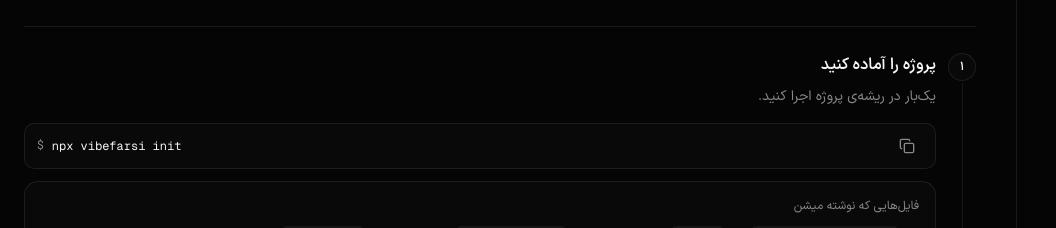
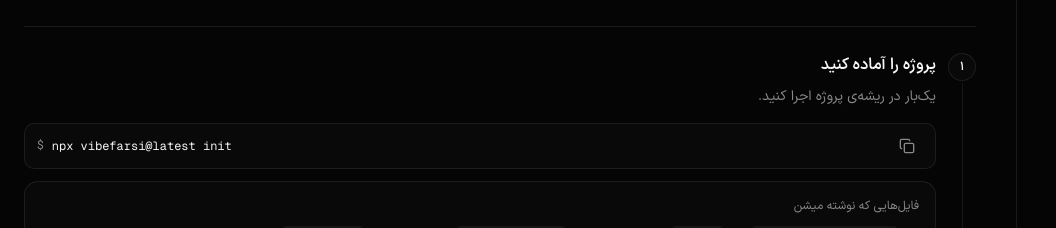
Before and after one commit to TronIsHere/vibafarsiui, a Next.js app: page /docs in a window 1280 px wide. Shown: the part 1060-1288 px from the top of the page, without its empty margins (0-1056 px from the left). Built offline with nearby package versions, Linux system fonts and the light colour scheme.

Commit message:
chore: fix npx command to latest

```diff
--- a/app/(docs)/docs/page.tsx
+++ b/app/(docs)/docs/page.tsx
@@ -18,7 +18,7 @@
   path: "/docs",
 });
 
-const CLI_INIT = "npx vibefarsi init";
+const CLI_INIT = "npx vibefarsi@latest init";
 const CLI_ADD = "npx vibefarsi add button calendar price";
 const CLI_LIST = "npx vibefarsi list";
 
--- a/lib/faq.ts
+++ b/lib/faq.ts
@@ -24,7 +24,7 @@
   {
     id: "install",
     q: "چطور نصب کنم؟",
-    a: "دو دستور: npx vibefarsi init بعد npx vibefarsi add button calendar. راهنمای کامل در صفحه‌ی شروع سریع است.",
+    a: "دو دستور: npx vibefarsi@latest init بعد npx vibefarsi add button calendar. راهنمای کامل در صفحه‌ی شروع سریع است.",
   },
   {
     id: "mcp",
--- a/lib/llms-txt.ts
+++ b/lib/llms-txt.ts
@@ -32,7 +32,7 @@
 
 ## Install
 \`\`\`
-npx vibefarsi init
+npx vibefarsi@latest init
 npx vibefarsi add button calendar price
 npx vibefarsi list
 \`\`\`
--- a/lib/site.ts
+++ b/lib/site.ts
@@ -157,7 +157,7 @@
         "@type": "HowToStep",
         position: 1,
         name: "پروژه را آماده کنید",
-        text: "یک‌بار در ریشه‌ی پروژه npx vibefarsi init را اجرا کنید تا جهت راست‌چین، فونت و توکن‌های تم نوشته شوند.",
+        text: "یک‌بار در ریشه‌ی پروژه npx vibefarsi@latest init را اجرا کنید تا جهت راست‌چین، فونت و توکن‌های تم نوشته شوند.",
         url: absUrl("/docs#cli"),
       },
       {
--- a/packages/cli/package.json
+++ b/packages/cli/package.json
@@ -1,6 +1,6 @@
 {
   "name": "vibefarsi",
-  "version": "0.1.0",
+  "version": "0.1.1",
   "description": "Add RTL Persian components, fonts, and Graphite tokens to a React app.",
   "keywords": ["persian", "farsi", "rtl", "react", "tailwind", "components", "jalali"],
   "license": "MIT",
--- a/packages/cli/src/args.ts
+++ b/packages/cli/src/args.ts
@@ -1,8 +1,10 @@
+import { DEFAULT_REGISTRY } from "./registry.js";
+
 export type Flags = {
   command: string;
   positionals: string[];
   cwd: string;
-  registry?: string;
+  registry: string;
   font: "vazirmatn" | "iransans";
   theme: string;
   yes: boolean;
@@ -18,6 +20,7 @@
     command: "",
     positionals: [],
     cwd: process.cwd(),
+    registry: process.env.VIBEFARSI_REGISTRY || process.env.VIBEFARSI_URL || DEFAULT_REGISTRY,
     font: "vazirmatn",
     theme: "graphite",
     yes: false,
@@ -58,7 +61,7 @@
         flags.cwd = next() ?? flags.cwd;
         break;
       case "--registry":
-        flags.registry = next();
+        flags.registry = next() ?? flags.registry;
         break;
       case "--font": {
         const v = (next() ?? "").toLowerCase();
--- a/packages/cli/src/index.ts
+++ b/packages/cli/src/index.ts
@@ -4,13 +4,13 @@
 import { runInit } from "./init.js";
 import { color, fail, hint } from "./log.js";
 
-const VERSION = "0.1.0";
+const VERSION = "0.1.1";
 
 const HELP = `
 ${color.bold("vibefarsi")}  Persian RTL components for React + Tailwind
 
 Usage
-  npx vibefarsi init
+  npx vibefarsi@latest init
   npx vibefarsi add button calendar price
   npx vibefarsi list [components|animations|backgrounds|templates|themes|lib]
 
@@ -30,7 +30,7 @@
   -y, --yes            Non-interactive (default)
 
 Examples
-  npx vibefarsi init --font vazirmatn
+  npx vibefarsi@latest init --font vazirmatn
   npx vibefarsi add button
   npx vibefarsi add calendar          # also pulls lib/jalali.ts
   npx vibefarsi add button calendar price --registry http://localhost:3000/r
--- a/packages/cli/src/project.ts
+++ b/packages/cli/src/project.ts
@@ -70,18 +70,34 @@
   return candidates.map((f) => path.join(cwd, f)).find((f) => existsSync(f));
 }
 
+/** Drop undefined keys so `{ registry: undefined }` does not wipe defaults. */
+function defined<T extends Record<string, unknown>>(obj: T | undefined | null): Partial<T> {
+  if (!obj) return {};
+  return Object.fromEntries(Object.entries(obj).filter(([, v]) => v !== undefined)) as Partial<T>;
+}
+
 export function loadProject(cwd: string, overrides: Partial<VibefarsiConfig> = {}): Project {
   const pkgPath = path.join(cwd, "package.json");
   const pkg = readJson(pkgPath);
   const src = existsSync(path.join(cwd, "src", "app")) || existsSync(path.join(cwd, "src", "pages"));
   const configPath = path.join(cwd, "vibefarsi.json");
   const saved = existsSync(configPath) ? (readJson(configPath) as Partial<VibefarsiConfig>) : {};
+  const cleanOverrides = defined(overrides as Record<string, unknown>) as Partial<VibefarsiConfig>;
+  const cleanSaved = defined(saved as Record<string, unknown>) as Partial<VibefarsiConfig>;
   const config: VibefarsiConfig = {
     ...defaultConfig(),
-    ...saved,
-    ...overrides,
-    aliases: { ...defaultConfig().aliases, ...saved?.aliases, ...overrides.aliases },
-    tailwind: { ...defaultConfig().tailwind, ...saved?.tailwind, ...overrides.tailwind },
+    ...cleanSaved,
+    ...cleanOverrides,
+    aliases: {
+      ...defaultConfig().aliases,
+      ...defined(cleanSaved.aliases as Record<string, unknown> | undefined),
+      ...defined(cleanOverrides.aliases as Record<string, unknown> | undefined),
+    },
+    tailwind: {
+      ...defaultConfig().tailwind,
+      ...defined(cleanSaved.tailwind as Record<string, unknown> | undefined),
+      ...defined(cleanOverrides.tailwind as Record<string, unknown> | undefined),
+    },
   };
 
   let framework: Framework = "unknown";
--- a/packages/cli/src/registry.ts
+++ b/packages/cli/src/registry.ts
@@ -47,6 +47,9 @@
 };
 
 export function makeClient(registry: string): RegistryClient {
+  if (!registry) {
+    throw new Error(`Registry URL is missing. Pass --registry ${DEFAULT_REGISTRY}`);
+  }
   const trimmed = registry.replace(/\/$/, "");
   const catalogUrl = trimmed.endsWith("/r") ? trimmed : `${trimmed}/r`;
   const origin = catalogUrl.replace(/\/r$/, "");
```
Also changed, not shown: packages/cli/README.md, 5 other files (tests, documents, lock files or other folders).
